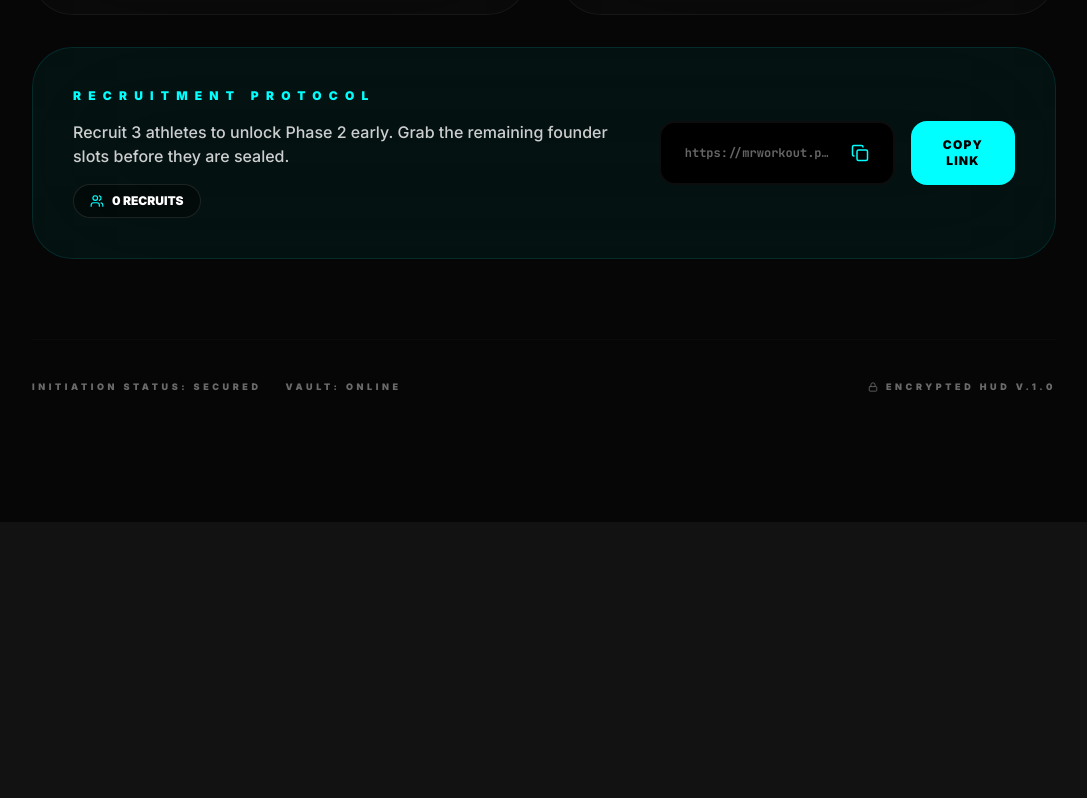
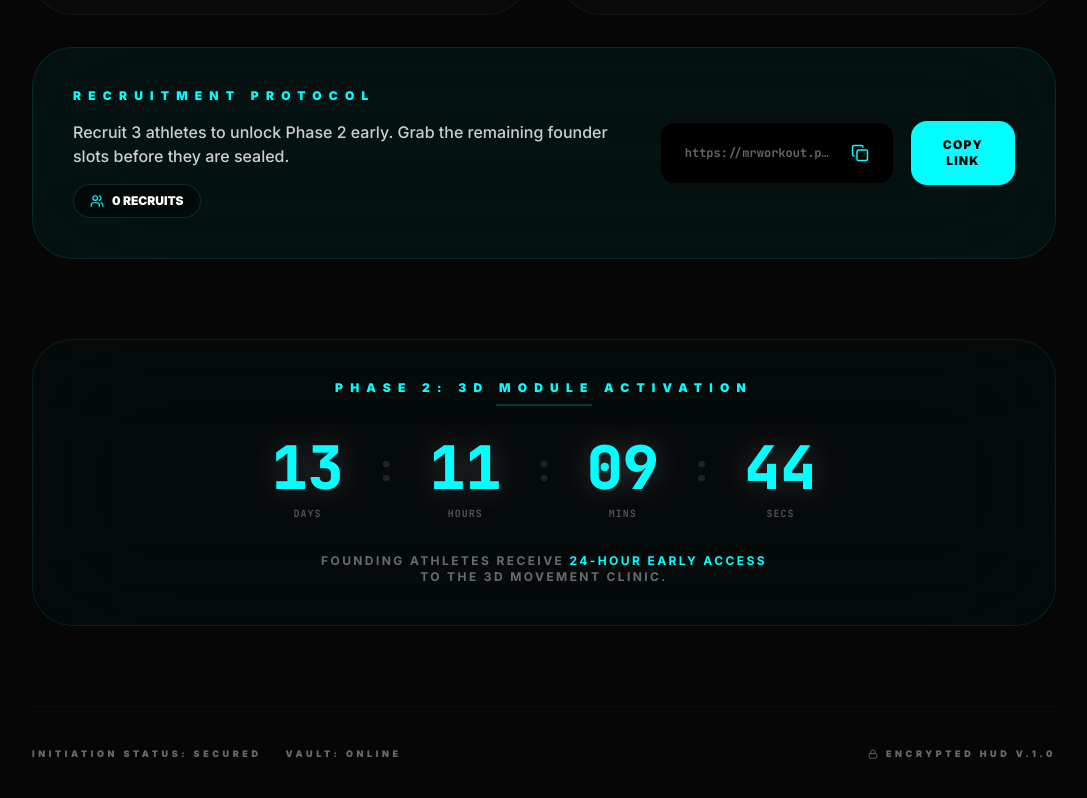
Before and after one commit to aisha581/mrworkout, a Next.js app: page /welcome in a window 1280 px wide. Shown: the part 1098-1896 px from the top of the page, without its empty margins (96-1183 px from the left). Before the commit the page ends 1620 px from the top, so only its background shows below. Built offline with nearby package versions, Linux system fonts and the light colour scheme; no server answers; the database is empty.

Commit message:
feat: added Phase 2 countdown timer to Founder Dashboard

```diff
--- a/app/welcome/page.tsx
+++ b/app/welcome/page.tsx
@@ -443,6 +443,44 @@ function WelcomeContent() {
                 </motion.section>
             </div>
 
+            {/* PHASE 2 COUNTDOWN TIMER */}
+            <motion.section
+                initial={{ opacity: 0, y: 30 }}
+                animate={{ opacity: 1, y: 0 }}
+                transition={{ delay: 0.7 }}
+                className="w-full p-10 rounded-[40px] border border-[#00ffff]/10 bg-[#00ffff]/[0.02] backdrop-blur-3xl flex flex-col items-center gap-8"
+            >
+                <div className="flex flex-col items-center gap-2 text-center">
+                    <h3 className="text-[#00ffff] text-xs font-black uppercase tracking-[0.6em]">PHASE 2: 3D MODULE ACTIVATION</h3>
+                    <div className="h-[2px] w-24 bg-[#00ffff]/20" />
+                </div>
+
+                <div className="flex items-center gap-4 sm:gap-8 font-mono">
+                    {[
+                        { label: 'DAYS', value: useCountdown(new Date('2026-03-29T00:00:00')).days },
+                        { label: 'HOURS', value: useCountdown(new Date('2026-03-29T00:00:00')).hours },
+                        { label: 'MINS', value: useCountdown(new Date('2026-03-29T00:00:00')).minutes },
+                        { label: 'SECS', value: useCountdown(new Date('2026-03-29T00:00:00')).seconds }
+                    ].map((unit, i) => (
+                        <div key={unit.label} className="flex items-center gap-4 sm:gap-8">
+                            <div className="flex flex-col items-center">
+                                <span className="text-4xl sm:text-6xl font-black text-[#00ffff] text-glow leading-none">
+                                    {unit.value.toString().padStart(2, '0')}
+                                </span>
+                                <span className="text-[10px] font-bold text-white/30 tracking-widest mt-2">{unit.label}</span>
+                            </div>
+                            {i < 3 && (
+                                <span className="text-2xl sm:text-4xl font-black text-white/10 mb-6">:</span>
+                            )}
+                        </div>
+                    ))}
+                </div>
+
+                <p className="text-white/40 text-[10px] sm:text-xs font-bold uppercase tracking-[0.2em] text-center max-w-md leading-relaxed">
+                    Founding Athletes receive <span className="text-[#00ffff]">24-hour early access</span> to the 3D Movement Clinic.
+                </p>
+            </motion.section>
+
             {/* HUD Status Footer */}
             <motion.footer
                 initial={{ opacity: 0 }}
```
